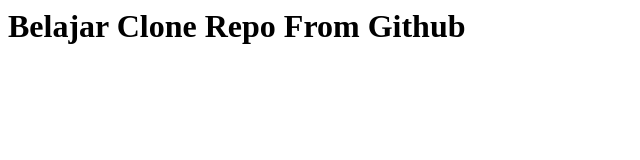
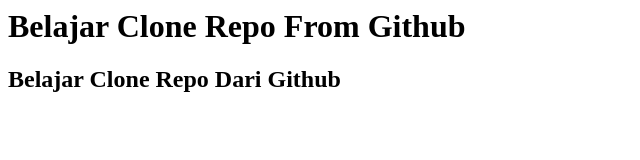
Before and after one commit to akbrhdie123/belajar-niomic, a plain HTML site: page index.html in a window 1280 px wide. Shown: the whole page, without its empty margins (0-640 px from the left). Drawn offline with Linux system fonts and the light colour scheme.

Commit message:
perubahan di index ada element H2

```diff
--- a/index.html
+++ b/index.html
@@ -7,5 +7,6 @@
 </head>
 <body>
     <h1>Belajar Clone Repo From Github</h1>
+    <H2>Belajar Clone Repo Dari Github</H2>
 </body>
 </html>
```
